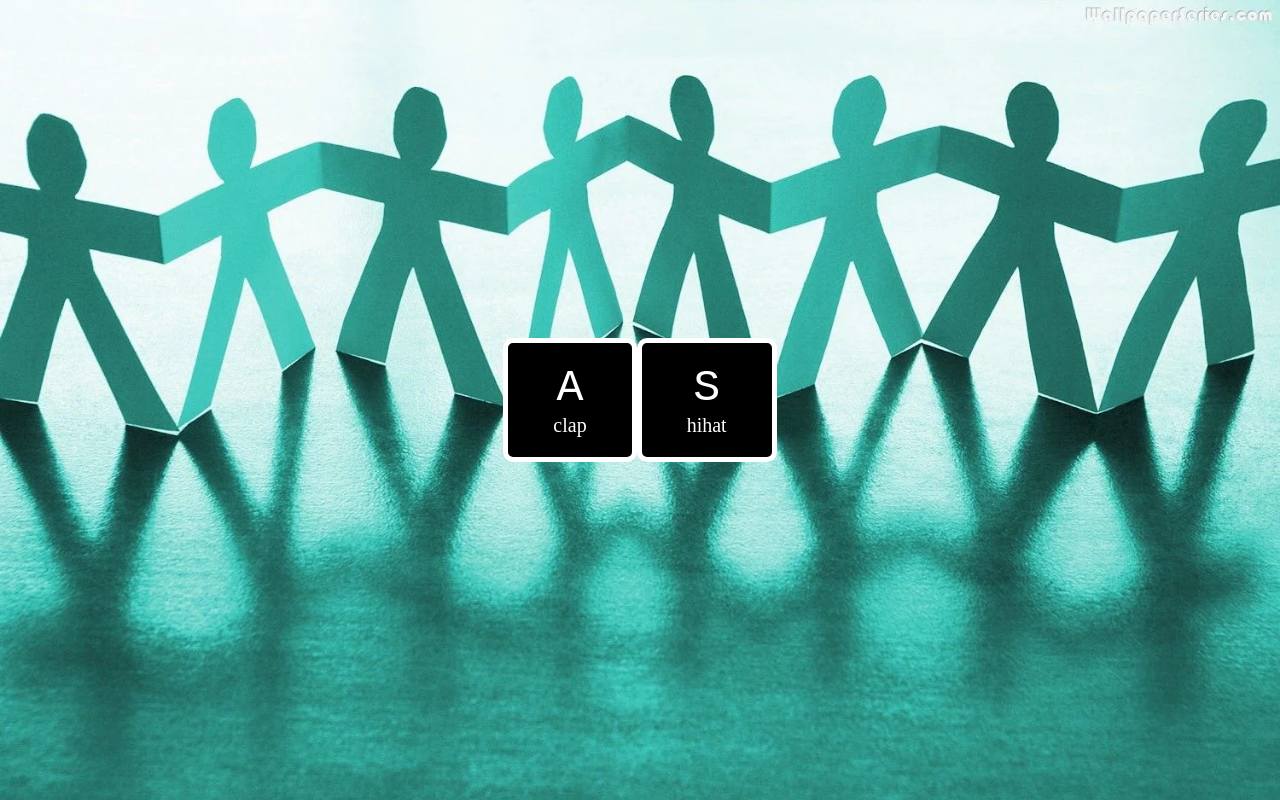
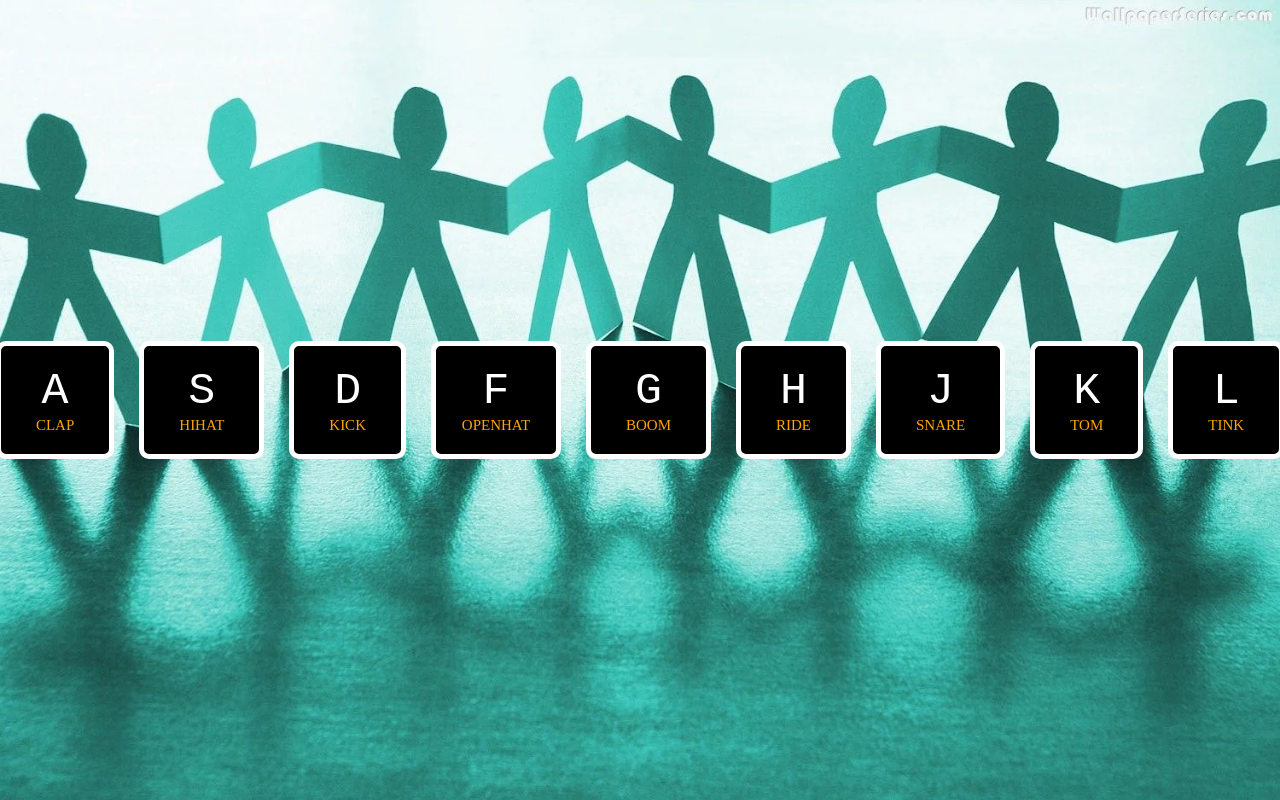
Before and after one commit to NJ-2020/Drum-Kit-JavaScript-DOM, a plain HTML site: page index.html in a window 1280 px wide. Drawn offline with Linux system fonts and the light colour scheme.

Commit message:
Add html code for the rest of the keys and update css style

```diff
--- a/index.html
+++ b/index.html
@@ -16,6 +16,35 @@
       <div data-key="83" class="key">
         <kbd>S</kbd>
         <span class="sound">hihat</span>
+      </div>
+
+      <div data-key="83" class="key">
+        <kbd>D</kbd>
+        <span class="sound">kick</span>
+      </div>
+      <div data-key="83" class="key">
+        <kbd>F</kbd>
+        <span class="sound">openhat</span>
+      </div>
+      <div data-key="83" class="key">
+        <kbd>G</kbd>
+        <span class="sound">boom</span>
+      </div>
+      <div data-key="83" class="key">
+        <kbd>H</kbd>
+        <span class="sound">ride</span>
+      </div>
+      <div data-key="83" class="key">
+        <kbd>J</kbd>
+        <span class="sound">snare</span>
+      </div>
+      <div data-key="83" class="key">
+        <kbd>K</kbd>
+        <span class="sound">tom</span>
+      </div>
+      <div data-key="83" class="key">
+        <kbd>L</kbd>
+        <span class="sound">tink</span>
       </div>
     </div>
 
--- a/styles.css
+++ b/styles.css
@@ -14,13 +14,15 @@ body {
   display: flex;
   align-items: center;
   justify-content: center;
+  gap: 25px;
   min-height: 100vh;
 }
 
 .key {
   background-color: black;
   color: white;
-  padding: 20px 45px;
+  padding: 20px 35px;
+  width: 130px;
   border: 5px solid white;
   border-radius: 10px;
   display: flex;
@@ -35,7 +37,9 @@ body {
 }
 
 .key span {
-  font-size: 20px;
+  font-size: 15px;
+  text-transform: uppercase;
+  color: orange;
 }
 
 .key.playing {
```
